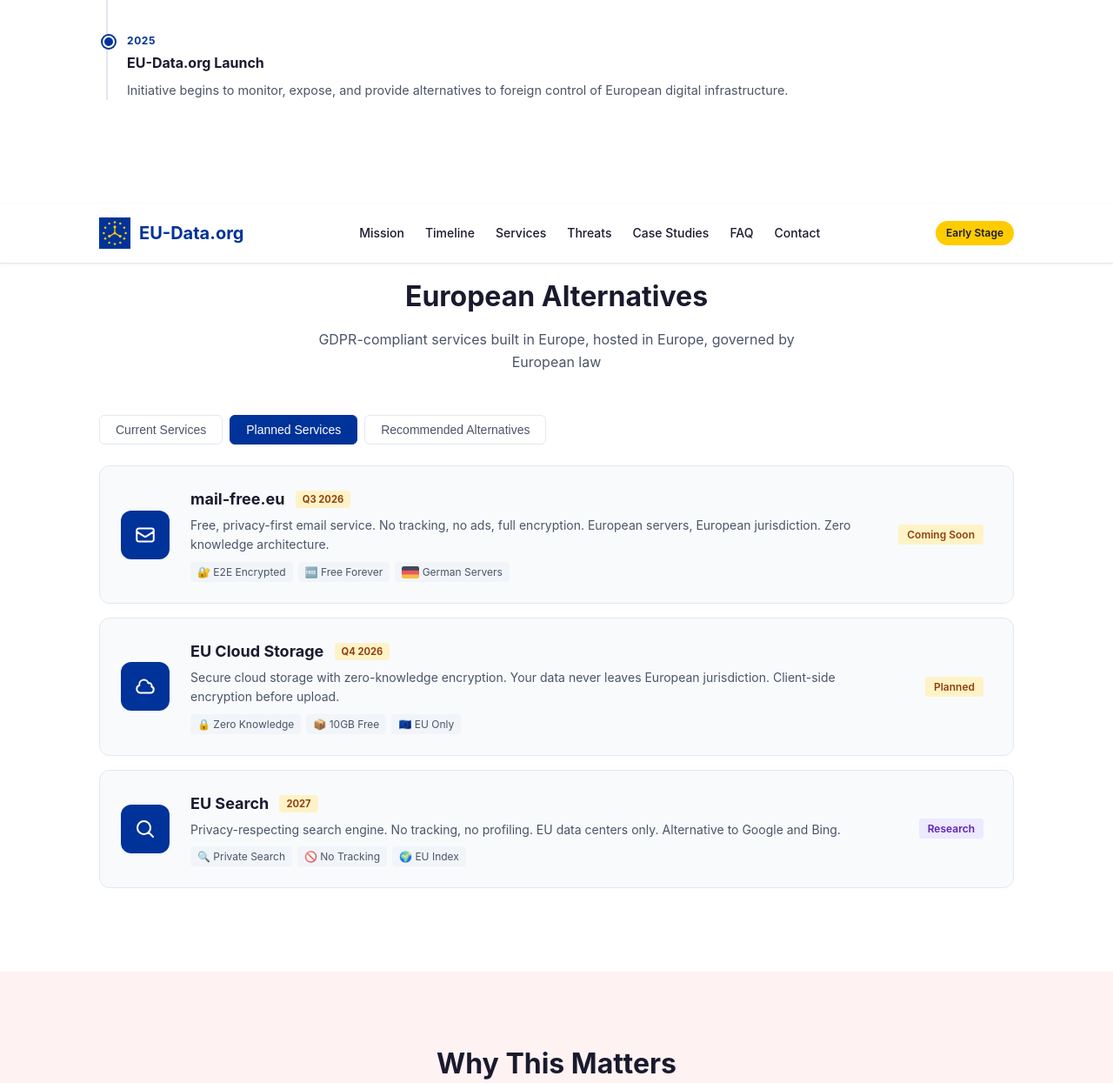
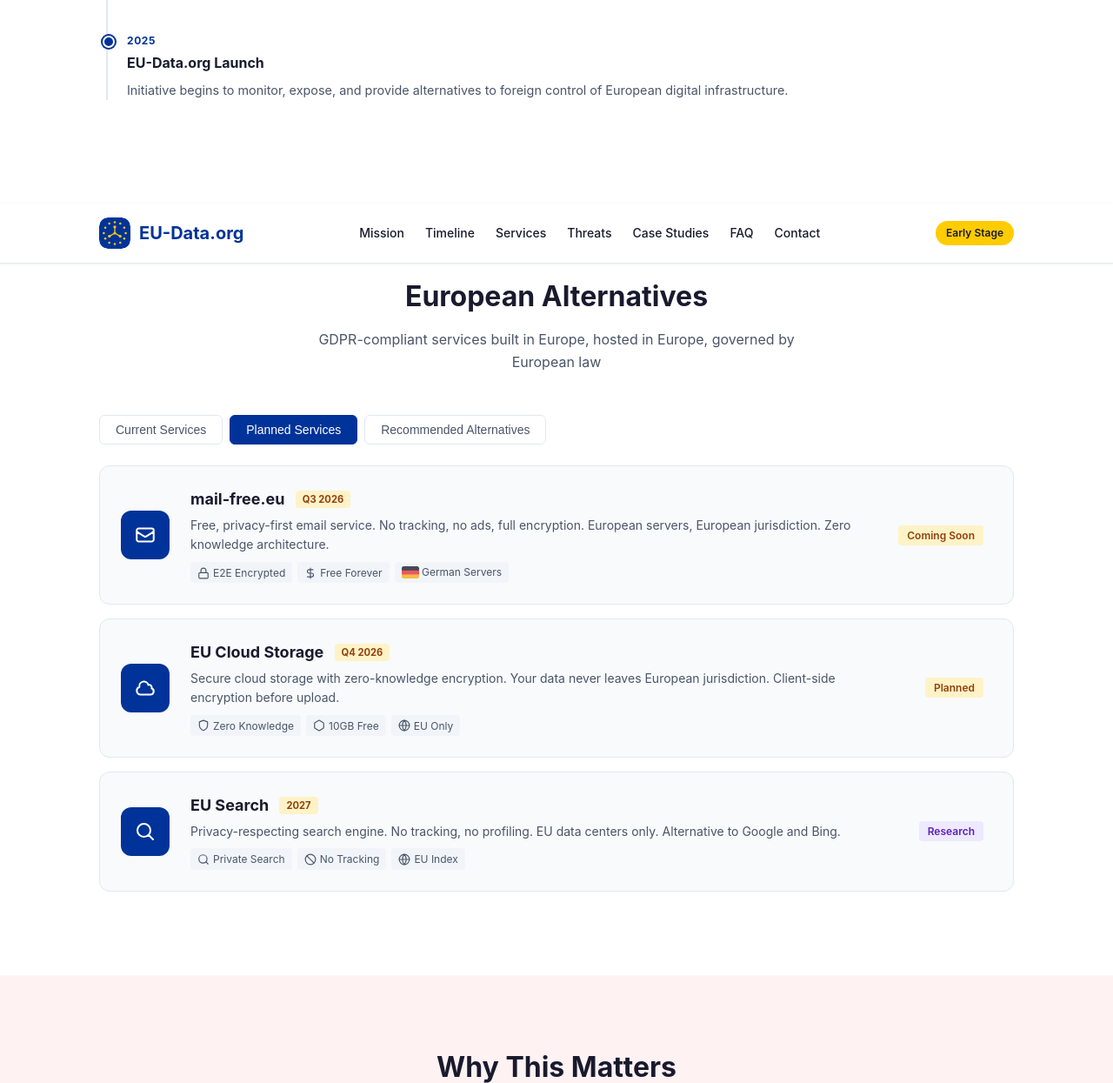
Before and after one commit to eu-data-org/landingpage, a PHP site: page / in a window 1280 px wide, after a click on "Services". Shown: the part 2130-3375 px from the top of the page at 87% size. Run offline with PHP 8.4, Linux system fonts and the light colour scheme.

Commit message:
more flag- and emoji(now svg)-enhancements ...

```diff
--- a/assets/css/styles.css
+++ b/assets/css/styles.css
@@ -61,11 +61,15 @@ header {
     display: flex;
     align-items: center;
     justify-content: center;
+    border-radius: 10px;
+    overflow: hidden;
 }
 
 .logo-icon img {
     width: 36px;
     height: 36px;
+    border-radius: 10px;
+    display: block;
 }
 
 .header-badge {
@@ -805,3 +809,15 @@ footer {
     width: 32px;
     height: 22px;
 }
+
+/* SVG icon feature tags */
+.feature-tag [data-icon] {
+    display: inline-flex;
+    align-items: center;
+    gap: 4px;
+    vertical-align: middle;
+}
+.feature-tag [data-icon] svg {
+    vertical-align: middle;
+    flex-shrink: 0;
+}
--- /dev/null
+++ b/assets/js/svgs.js
@@ -0,0 +1,32 @@
+/**
+ * SVG icon library for EU-Data.org
+ * Usage: document.querySelector('.icon-placeholder').innerHTML = SVGS.lock;
+ * Or use the renderIcons() helper to auto-replace data-icon attributes.
+ */
+
+const SVGS = {
+  // Feature tags
+  eu: `<svg xmlns="http://www.w3.org/2000/svg" viewBox="0 0 24 24" fill="none" stroke="currentColor" stroke-width="2" stroke-linecap="round" stroke-linejoin="round" width="14" height="14"><circle cx="12" cy="12" r="10"/><path d="M2 12h20M12 2a15.3 15.3 0 010 20M12 2a15.3 15.3 0 000 20"/></svg>`,
+  lock: `<svg xmlns="http://www.w3.org/2000/svg" viewBox="0 0 24 24" fill="none" stroke="currentColor" stroke-width="2" stroke-linecap="round" stroke-linejoin="round" width="14" height="14"><rect x="3" y="11" width="18" height="11" rx="2"/><path d="M7 11V7a5 5 0 0110 0v4"/></svg>`,
+  free: `<svg xmlns="http://www.w3.org/2000/svg" viewBox="0 0 24 24" fill="none" stroke="currentColor" stroke-width="2" stroke-linecap="round" stroke-linejoin="round" width="14" height="14"><path d="M12 2v20M17 5H9.5a3.5 3.5 0 000 7h5a3.5 3.5 0 010 7H6"/></svg>`,
+  shield: `<svg xmlns="http://www.w3.org/2000/svg" viewBox="0 0 24 24" fill="none" stroke="currentColor" stroke-width="2" stroke-linecap="round" stroke-linejoin="round" width="14" height="14"><path d="M12 22s8-4 8-10V5l-8-3-8 3v7c0 6 8 10 8 10z"/></svg>`,
+  box: `<svg xmlns="http://www.w3.org/2000/svg" viewBox="0 0 24 24" fill="none" stroke="currentColor" stroke-width="2" stroke-linecap="round" stroke-linejoin="round" width="14" height="14"><path d="M21 16V8a2 2 0 00-1-1.73l-7-4a2 2 0 00-2 0l-7 4A2 2 0 003 8v8a2 2 0 001 1.73l7 4a2 2 0 002 0l7-4A2 2 0 0021 16z"/></svg>`,
+  search: `<svg xmlns="http://www.w3.org/2000/svg" viewBox="0 0 24 24" fill="none" stroke="currentColor" stroke-width="2" stroke-linecap="round" stroke-linejoin="round" width="14" height="14"><circle cx="11" cy="11" r="8"/><path d="M21 21l-4.35-4.35"/></svg>`,
+  notrack: `<svg xmlns="http://www.w3.org/2000/svg" viewBox="0 0 24 24" fill="none" stroke="currentColor" stroke-width="2" stroke-linecap="round" stroke-linejoin="round" width="14" height="14"><circle cx="12" cy="12" r="10"/><path d="M4.93 4.93l14.14 14.14"/></svg>`,
+  globe: `<svg xmlns="http://www.w3.org/2000/svg" viewBox="0 0 24 24" fill="none" stroke="currentColor" stroke-width="2" stroke-linecap="round" stroke-linejoin="round" width="14" height="14"><circle cx="12" cy="12" r="10"/><path d="M2 12h20M12 2a15.3 15.3 0 010 20M12 2a15.3 15.3 0 000 20"/></svg>`,
+  check: `<svg xmlns="http://www.w3.org/2000/svg" viewBox="0 0 24 24" fill="none" stroke="currentColor" stroke-width="2.5" stroke-linecap="round" stroke-linejoin="round" width="14" height="14"><polyline points="20 6 9 17 4 12"/></svg>`,
+  verified: `<svg xmlns="http://www.w3.org/2000/svg" viewBox="0 0 24 24" fill="none" stroke="currentColor" stroke-width="2" stroke-linecap="round" stroke-linejoin="round" width="14" height="14"><path d="M9 12l2 2 4-4"/><path d="M12 2l3.09 6.26L22 9.27l-5 4.87 1.18 6.88L12 17.77l-6.18 3.25L7 14.14 2 9.27l6.91-1.01L12 2z"/></svg>`,
+};
+
+/**
+ * Auto-replace all [data-icon="name"] elements with the matching SVG.
+ * Call once on DOMContentLoaded.
+ */
+function renderIcons() {
+  document.querySelectorAll('[data-icon]').forEach(el => {
+    const key = el.dataset.icon;
+    if (SVGS[key]) el.innerHTML = SVGS[key] + (el.dataset.label ? ' ' + el.dataset.label : '');
+  });
+}
+
+document.addEventListener('DOMContentLoaded', renderIcons);
--- a/index.html
+++ b/index.html
@@ -209,9 +209,9 @@
                         <h3>Data Sovereignty Directory <span class="badge badge-success">Active</span></h3>
                         <p>Curated list of European-owned digital services. Find alternatives you can trust. Regular audits and compliance verification.</p>
                         <div class="service-features">
-                            <span class="feature-tag">🇪🇺 EU-Based</span>
-                            <span class="feature-tag">✓ GDPR Compliant</span>
-                            <span class="feature-tag">🔍 Verified</span>
+                            <span class="feature-tag"><span data-icon="eu" data-label="EU-Based"></span></span>
+                            <span class="feature-tag"><span data-icon="check" data-label="GDPR Compliant"></span></span>
+                            <span class="feature-tag"><span data-icon="verified" data-label="Verified"></span></span>
                         </div>
                     </div>
                     <div class="service-status"><span class="status-badge status-active">In Development</span></div>
@@ -229,8 +229,8 @@
                         <h3>mail-free.eu <span class="badge badge-warning">Q3 2026</span></h3>
                         <p>Free, privacy-first email service. No tracking, no ads, full encryption. European servers, European jurisdiction. Zero knowledge architecture.</p>
                         <div class="service-features">
-                            <span class="feature-tag">🔐 E2E Encrypted</span>
-                            <span class="feature-tag">🆓 Free Forever</span>
+                            <span class="feature-tag"><span data-icon="lock" data-label="E2E Encrypted"></span></span>
+                            <span class="feature-tag"><span data-icon="free" data-label="Free Forever"></span></span>
                             <span class="feature-tag"><img src="/assets/img/flags/de.png" alt="Germany" class="flag-icon"> German Servers</span>
                         </div>
                     </div>
@@ -246,9 +246,9 @@
                         <h3>EU Cloud Storage <span class="badge badge-warning">Q4 2026</span></h3>
                         <p>Secure cloud storage with zero-knowledge encryption. Your data never leaves European jurisdiction. Client-side encryption before upload.</p>
                         <div class="service-features">
-                            <span class="feature-tag">🔒 Zero Knowledge</span>
-                            <span class="feature-tag">📦 10GB Free</span>
-                            <span class="feature-tag">🇪🇺 EU Only</span>
+                            <span class="feature-tag"><span data-icon="shield" data-label="Zero Knowledge"></span></span>
+                            <span class="feature-tag"><span data-icon="box" data-label="10GB Free"></span></span>
+                            <span class="feature-tag"><span data-icon="eu" data-label="EU Only"></span></span>
                         </div>
                     </div>
                     <div class="service-status"><span class="status-badge status-planned">Planned</span></div>
@@ -263,9 +263,9 @@
                         <h3>EU Search <span class="badge badge-warning">2027</span></h3>
                         <p>Privacy-respecting search engine. No tracking, no profiling. EU data centers only. Alternative to Google and Bing.</p>
                         <div class="service-features">
-                            <span class="feature-tag">🔍 Private Search</span>
-                            <span class="feature-tag">🚫 No Tracking</span>
-                            <span class="feature-tag">🌍 EU Index</span>
+                            <span class="feature-tag"><span data-icon="search" data-label="Private Search"></span></span>
+                            <span class="feature-tag"><span data-icon="notrack" data-label="No Tracking"></span></span>
+                            <span class="feature-tag"><span data-icon="globe" data-label="EU Index"></span></span>
                         </div>
                     </div>
                     <div class="service-status"><span class="status-badge status-research">Research</span></div>
@@ -303,7 +303,7 @@
                         <h4>Messaging</h4>
                         <ul>
                             <li><a href="https://threema.ch/" target="_blank" rel="noopener noreferrer">Threema</a> 🇨🇭</li>
-                            <li><a href="https://element.io/" target="_blank" rel="noopener noreferrer">Element</a> 🇬🇧</li>
+                            <li><a href="https://element.io/" target="_blank" rel="noopener noreferrer">Element</a> <img src="/assets/img/flags/gb.png" alt="UK" class="flag-icon"></li>
                             <li><a href="https://wire.com/" target="_blank" rel="noopener noreferrer">Wire</a> 🇨🇭</li>
                         </ul>
                     </div>
@@ -569,7 +569,7 @@
                             </svg>
                             contact@eu-data.org
                         </a>
-                        <a href="https://github.com/eu-data" class="contact-method" target="_blank" rel="noopener noreferrer">
+                        <a href="https://github.com/eu-data-org" class="contact-method" target="_blank" rel="noopener noreferrer">
                             <svg width="20" height="20" viewBox="0 0 24 24" fill="currentColor"><path d="M12 0c-6.626 0-12 5.373-12 12 0 5.302 3.438 9.8 8.207 11.387.599.111.793-.261.793-.577v-2.234c-3.338.726-4.033-1.416-4.033-1.416-.546-1.387-1.333-1.756-1.333-1.756-1.089-.745.083-.729.083-.729 1.205.084 1.839 1.237 1.839 1.237 1.07 1.834 2.807 1.304 3.492.997.107-.775.418-1.305.762-1.604-2.665-.305-5.467-1.334-5.467-5.931 0-1.311.469-2.381 1.236-3.221-.124-.303-.535-1.524.117-3.176 0 0 1.008-.322 3.301 1.23.957-.266 1.983-.399 3.003-.404 1.02.005 2.047.138 3.006.404 2.291-1.552 3.297-1.23 3.297-1.23.653 1.653.242 2.874.118 3.176.77.84 1.235 1.911 1.235 3.221 0 4.609-2.807 5.624-5.479 5.921.43.372.823 1.102.823 2.222v3.293c0 .319.192.694.801.576 4.765-1.589 8.199-6.086 8.199-11.386 0-6.627-5.373-12-12-12z"/></svg>
                             GitHub Organization
                         </a>
@@ -622,6 +622,7 @@
         </div>
     </footer>
 
+    <script src="/assets/js/svgs.js"></script>
     <script src="/assets/js/scripts.js"></script>
 </body>
 </html>
```
Also changed, not shown: assets/img/flags/gb.png (added), assets/img/icon.svg.
